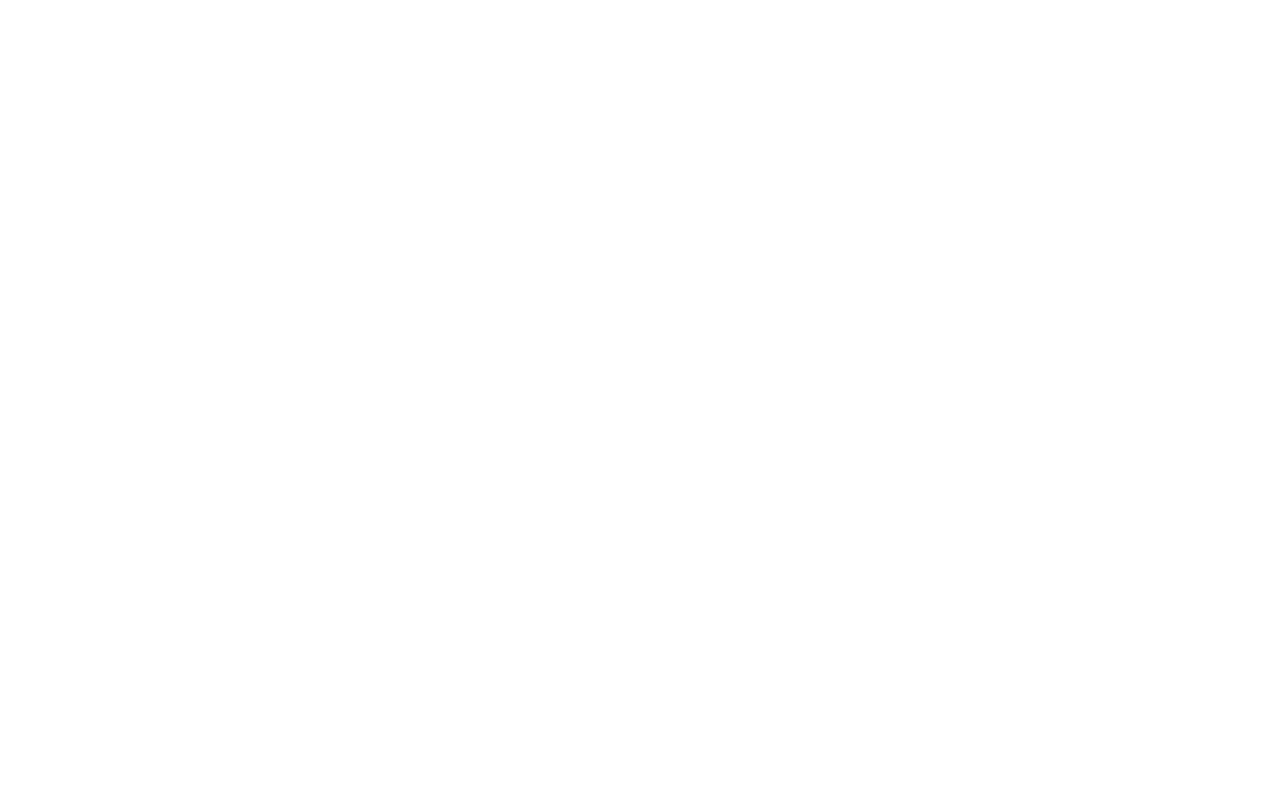
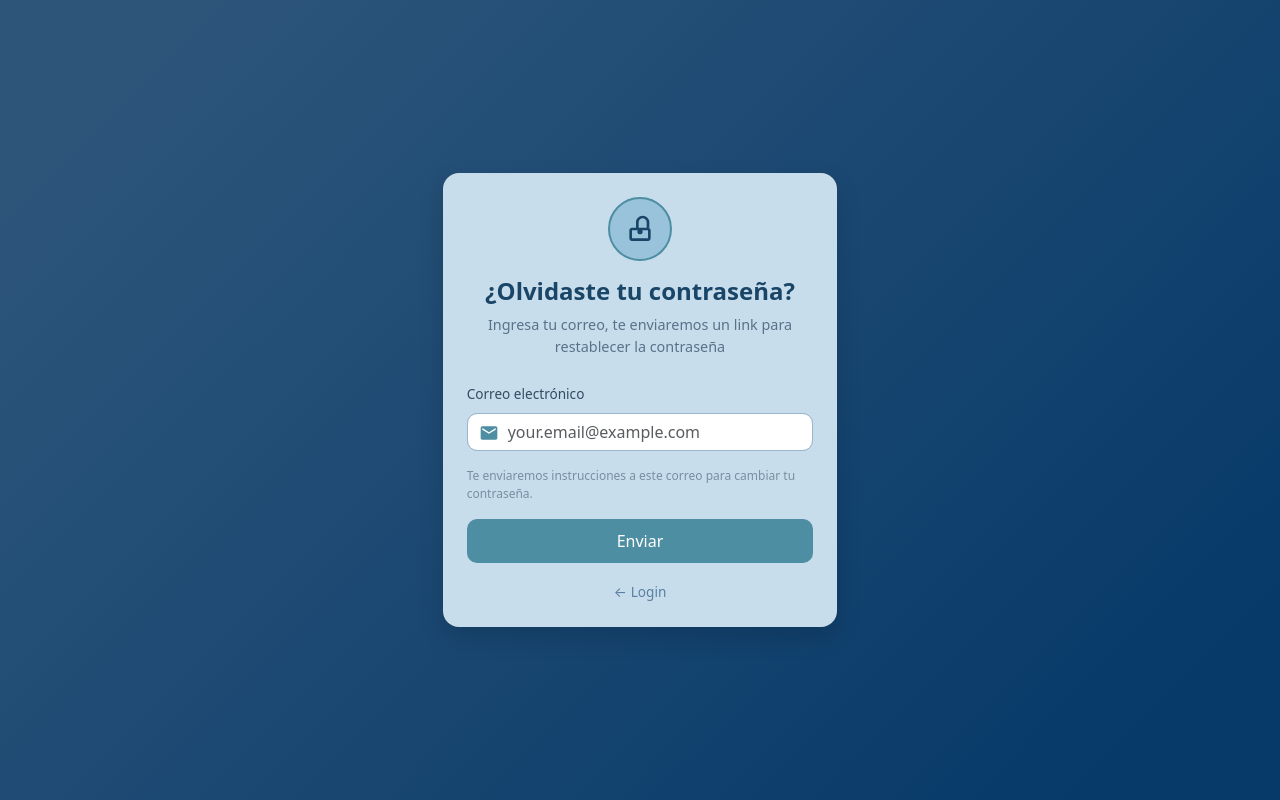
Before and after one commit to Ren1989lisa/InvTrak_Web, a React (Vite) app: page /forgot-password in a window 1280 px wide. Before the commit this address had no page. Built offline with nearby package versions, Linux system fonts and the light colour scheme.

Commit message:
recuperacion de contraseña

```diff
--- a/src/App.jsx
+++ b/src/App.jsx
@@ -1,6 +1,7 @@
 import { BrowserRouter, Routes, Route } from "react-router-dom";
 import Login from "./Pages/Login";
 import Dashboard from "./Pages/DashBoard";
+import ForgotPassword from "./Pages/ForgotPassword";
 
 function App() {
   return (
@@ -8,6 +9,7 @@
       <Routes>
         <Route path="/" element={<Login />} />
         <Route path="/dashboard" element={<Dashboard />} />
+        <Route path="/forgot-password" element={<ForgotPassword />} />
       </Routes>
     </BrowserRouter>
   );
--- /dev/null
+++ b/src/Pages/ForgotPassword.jsx
@@ -0,0 +1,111 @@
+import { useState } from "react";
+import { Container, Row, Col, Card, Form, Button } from "react-bootstrap";
+import { Link } from "react-router-dom";
+import "../Style/forgot-password.css";
+
+function ForgotPassword() {
+  const [email, setEmail] = useState("");
+
+  const handleSubmit = (e) => {
+    e.preventDefault();
+    // Aquí iría la llamada a la API para enviar el correo de recuperación
+    console.log("Enviar link de recuperación a:", email);
+    // TODO: Implementar lógica de envío de correo de recuperación
+  };
+
+  return (
+    <Container
+      fluid
+      className="d-flex justify-content-center align-items-center forgot-password-container"
+    >
+      <Row className="w-100 justify-content-center">
+        <Col xs={11} sm={8} md={6} lg={4}>
+          <Card className="p-4 forgot-password-card">
+            {/* Icono circular con ícono de llave/candado */}
+            <div className="forgot-password-icon-wrapper">
+              <svg
+                width="32"
+                height="32"
+                viewBox="0 0 24 24"
+                fill="none"
+                xmlns="http://www.w3.org/2000/svg"
+              >
+                <path
+                  d="M18 11H6C4.9 11 4 11.9 4 13V19C4 20.1 4.9 21 6 21H18C19.1 21 20 20.1 20 19V13C20 11.9 19.1 11 18 11ZM18 19H6V13H18V19ZM12 16C13.1 16 14 15.1 14 14C14 12.9 13.1 12 12 12C10.9 12 10 12.9 10 14C10 15.1 10.9 16 12 16ZM9 11V7C9 4.24 11.24 2 14 2C16.76 2 19 4.24 19 7V11H17V7C17 5.35 15.65 4 14 4C12.35 4 11 5.35 11 7V11H9Z"
+                  fill="#194567"
+                />
+              </svg>
+            </div>
+
+            {/* Título */}
+            <h3 className="text-center mb-2 fw-bold forgot-password-title">
+              ¿Olvidaste tu contraseña?
+            </h3>
+
+            {/* Texto descriptivo */}
+            <p className="text-center mb-4 forgot-password-description">
+              Ingresa tu correo, te enviaremos un link para restablecer la
+              contraseña
+            </p>
+
+            {/* Formulario */}
+            <Form onSubmit={handleSubmit}>
+              <Form.Group className="mb-3 forgot-password-form-group" controlId="forgotPasswordEmail">
+                <Form.Label className="forgot-password-label">
+                  Correo electrónico
+                </Form.Label>
+                <div className="forgot-password-input-wrapper">
+                  <Form.Control
+                    type="email"
+                    placeholder="your.email@example.com"
+                    value={email}
+                    onChange={(e) => setEmail(e.target.value)}
+                    required
+                    className="forgot-password-input"
+                  />
+                  <div className="forgot-password-input-icon">
+                    <svg
+                      width="20"
+                      height="20"
+                      viewBox="0 0 24 24"
+                      fill="none"
+                      xmlns="http://www.w3.org/2000/svg"
+                    >
+                      <path
+                        d="M20 4H4C2.9 4 2.01 4.9 2.01 6L2 18C2 19.1 2.9 20 4 20H20C21.1 20 22 19.1 22 18V6C22 4.9 21.1 4 20 4ZM20 8L12 13L4 8V6L12 11L20 6V8Z"
+                        fill="currentColor"
+                      />
+                    </svg>
+                  </div>
+                </div>
+              </Form.Group>
+
+              {/* Texto de ayuda */}
+              <p className="mb-3 forgot-password-help-text">
+                Te enviaremos instrucciones a este correo para cambiar tu
+                contraseña.
+              </p>
+
+              {/* Botón de envío */}
+              <Button
+                type="submit"
+                className="w-100 forgot-password-submit-btn"
+              >
+                Enviar
+              </Button>
+            </Form>
+
+            {/* Link de regreso al Login */}
+            <div className="text-center mt-3">
+              <Link to="/" className="forgot-password-link">
+                <span>←</span> Login
+              </Link>
+            </div>
+          </Card>
+        </Col>
+      </Row>
+    </Container>
+  );
+}
+
+export default ForgotPassword;
--- a/src/Pages/Login.jsx
+++ b/src/Pages/Login.jsx
@@ -1,6 +1,6 @@
 import React from 'react'
 import {Container, Row, Col, Form, Button, Card} from "react-bootstrap";
-import { useNavigate } from "react-router-dom";
+import { useNavigate, Link } from "react-router-dom";
 import "./../Style/login.css"
 import Logo from '../Components/Logo';
 
@@ -47,7 +47,9 @@
               </Form.Group>
 
               <div className="text-end mb-3 small">
-                Olvidaste tu contraseña?
+                <Link to="/forgot-password" style={{ textDecoration: "none", color: "inherit" }}>
+                  ¿Olvidaste tu contraseña?
+                </Link>
               </div>
 
               <Button
--- /dev/null
+++ b/src/Style/forgot-password.css
@@ -0,0 +1,94 @@
+.forgot-password-container {
+  min-height: 100vh;
+  background: linear-gradient(135deg, #2d557a 10%, #073a69 90%);
+}
+
+.forgot-password-card {
+  border-radius: 16px;
+  background-color: #c7ddeb;
+  border: none;
+  box-shadow: 0 10px 25px rgba(0, 0, 0, 0.15);
+}
+
+.forgot-password-icon-wrapper {
+  width: 64px;
+  height: 64px;
+  border-radius: 50%;
+  background-color: #99c2db;
+  border: 2px solid #4E8EA2;
+  display: flex;
+  align-items: center;
+  justify-content: center;
+  margin: 0 auto 16px;
+}
+
+.forgot-password-title {
+  color: #194567;
+  font-size: 1.5rem;
+}
+
+.forgot-password-description {
+  font-size: 0.9rem;
+  color: #59728a;
+}
+
+.forgot-password-form-group {
+  position: relative;
+}
+
+.forgot-password-label {
+  font-size: 0.85rem;
+  color: #344b63;
+  font-weight: 500;
+}
+
+.forgot-password-input-wrapper {
+  position: relative;
+}
+
+.forgot-password-input {
+  border-radius: 10px;
+  border-color: #9cb5cc;
+  box-shadow: none;
+  padding-left: 40px;
+}
+
+.forgot-password-input-icon {
+  position: absolute;
+  left: 12px;
+  top: 50%;
+  transform: translateY(-50%);
+  color: #4E8EA2;
+  pointer-events: none;
+}
+
+.forgot-password-help-text {
+  font-size: 0.75rem;
+  color: #7a8ea3;
+}
+
+.forgot-password-submit-btn {
+  border-radius: 10px;
+  background-color: #4E8EA2;
+  border: none;
+  padding: 10px;
+  font-weight: 500;
+}
+
+.forgot-password-submit-btn:hover {
+  background-color: #2b6b7f;
+}
+
+.forgot-password-link {
+  font-size: 0.85rem;
+  color: #5a7fa3;
+  text-decoration: none;
+  display: inline-flex;
+  align-items: center;
+  gap: 4px;
+}
+
+.forgot-password-link:hover {
+  color: #4E8EA2;
+  text-decoration: none;
+}
```
